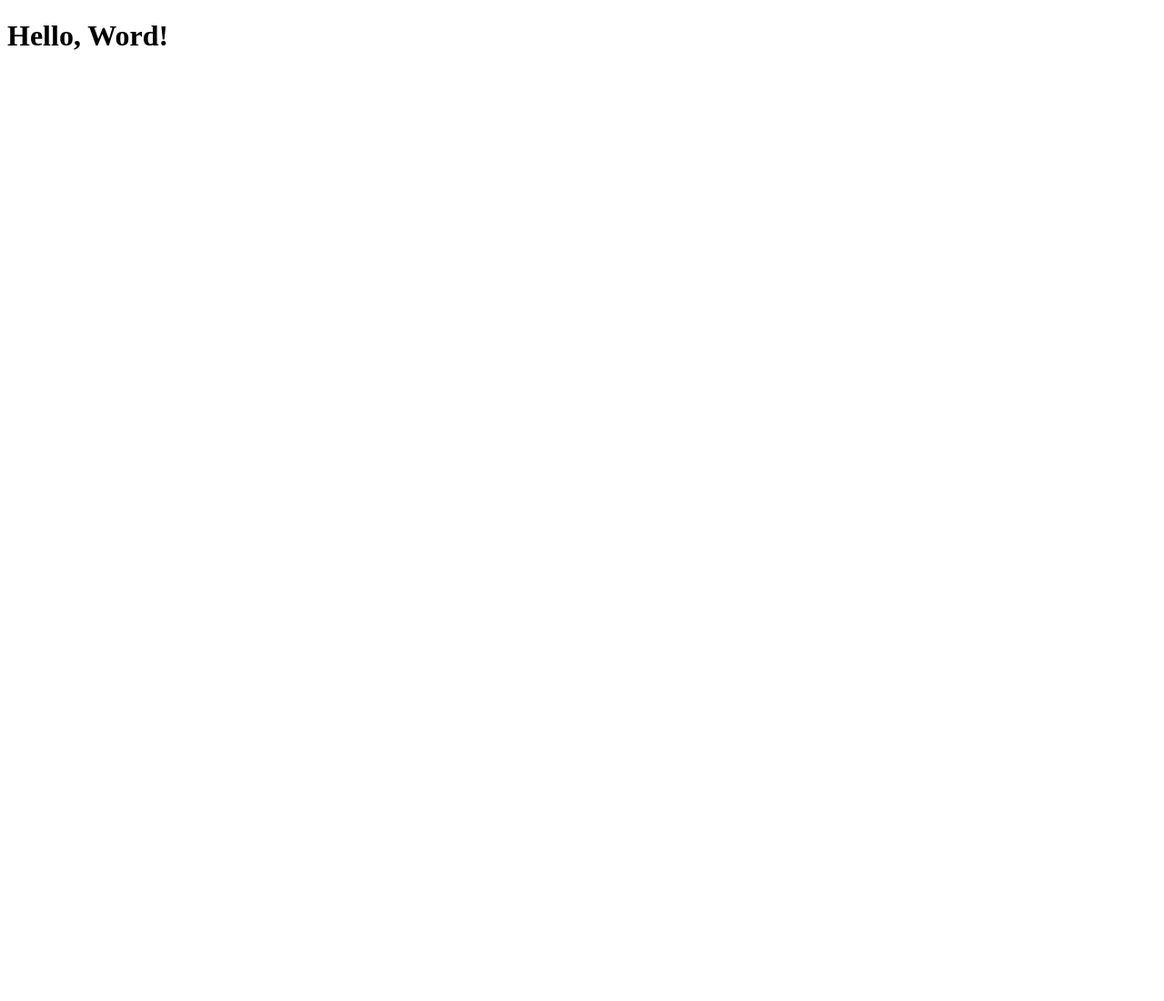
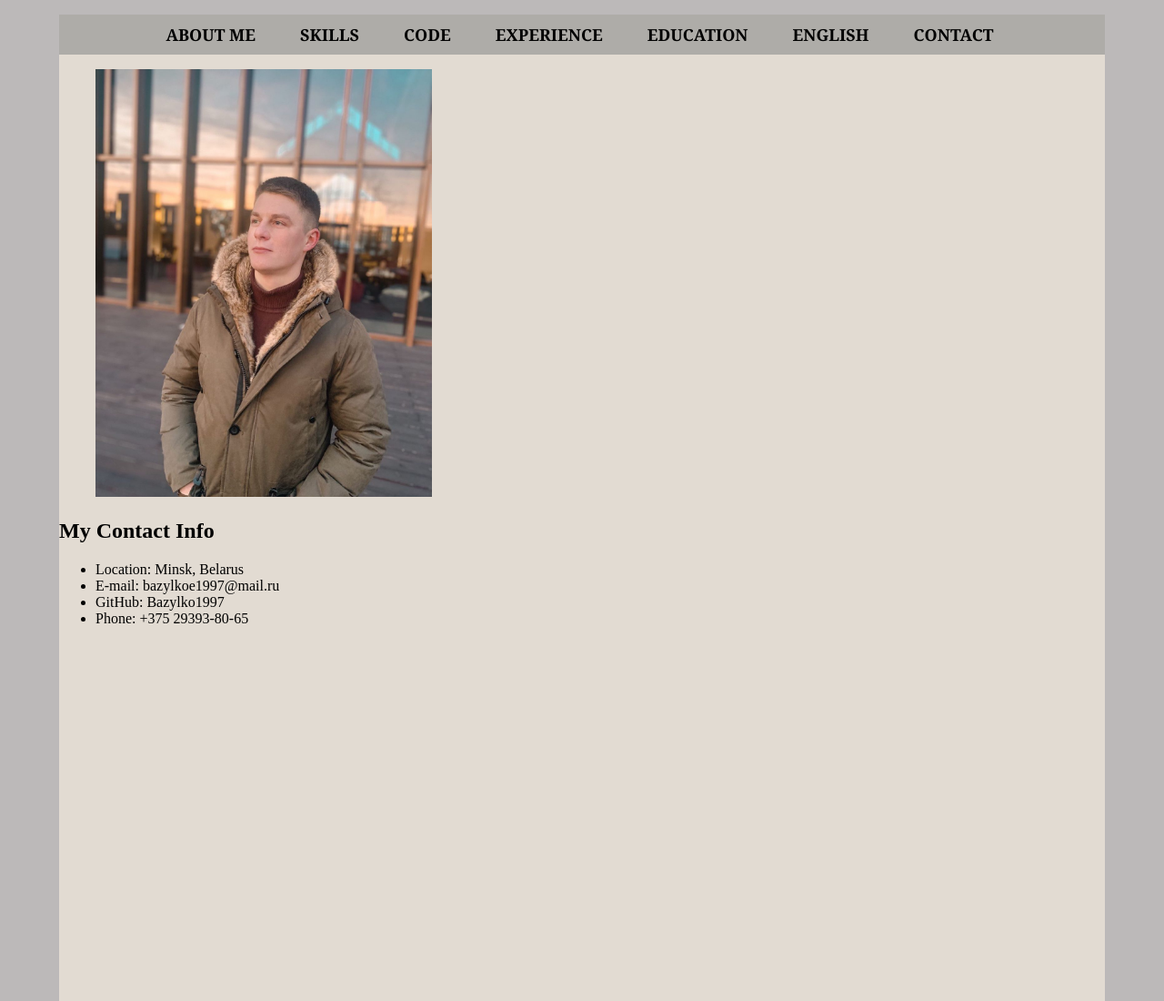
Before and after one commit to Bazylko1997/rsschool-cv, a plain HTML site: page index.html in a window 1280 px wide. Shown: the top 1100 px of the page at 91% size. Before the commit the page ends 800 px from the top, so only its background shows below. Drawn offline with Linux system fonts and the light colour scheme.

Commit message:
docs: my photo

```diff
--- a/index.html
+++ b/index.html
@@ -3,10 +3,43 @@
 <head>
 	<meta charset="UTF-8">
 	<meta http-equiv="X-UA-Compatible" content="IE=edge">
-	<meta name="viewport" content="width=<h1>, initial-scale=1.0">
+	<meta name="viewport" content="width=device-width, initial-scale=1.0">
 	<title>Document</title>
+	<link rel="stylesheet" href="style.css">
 </head>
 <body>
-	<h1>Hello, Word!</h1>
+	<div class="body">
+		<header>
+			<nav>
+				<ul>
+					<li>About Me</li>
+					<li>Skills</li>
+					<li>Code</li>
+					<li>Experience</li>
+					<li>Education</li>
+					<li>English</li>
+					<li>Contact</li>
+				</ul>
+			</nav>
+		</header>
+	<main>
+		<section class="name">
+			<article>
+				<figure>
+					<img src="IMG_1424.JPG" alt="my photo">
+				</figure>
+			</article>
+			<article>
+				<h2>My Contact Info</h2>
+				<ul>
+					<li>Location: Minsk, Belarus</li>
+					<li>E-mail: bazylkoe1997@mail.ru</li>
+					<li>GitHub: Bazylko1997</li>
+					<li>Phone: +375 29393-80-65</li>
+				</ul>
+			</article>
+		</section>
+	</main>
+	</div>
 </body>
 </html>
--- a/style.css
+++ b/style.css
@@ -1,3 +1,22 @@
-h1 {
-color: red;
-}
+body {
+	background-color: rgba(163, 159, 159, 0.726);}
+.body {
+	width: 1150px;
+	height: 2500px;
+	background-color: rgb(226, 219, 210);
+	margin: 0px auto;}
+nav ul {
+	background-color: #aeaca8;
+	padding-top: 10px;
+	padding-bottom: 10px;
+	text-align: center;}
+nav li {
+	display: inline;
+	padding-right: 45px;
+font-family: Georgia, 'Times New Roman', Times, serif;
+font-size: 18px;
+font-weight: bold;
+text-transform: uppercase;}
+img {
+	width: 370px;
+	height: 470px;}
```
Also changed, not shown: IMG_1424.JPG (added).
